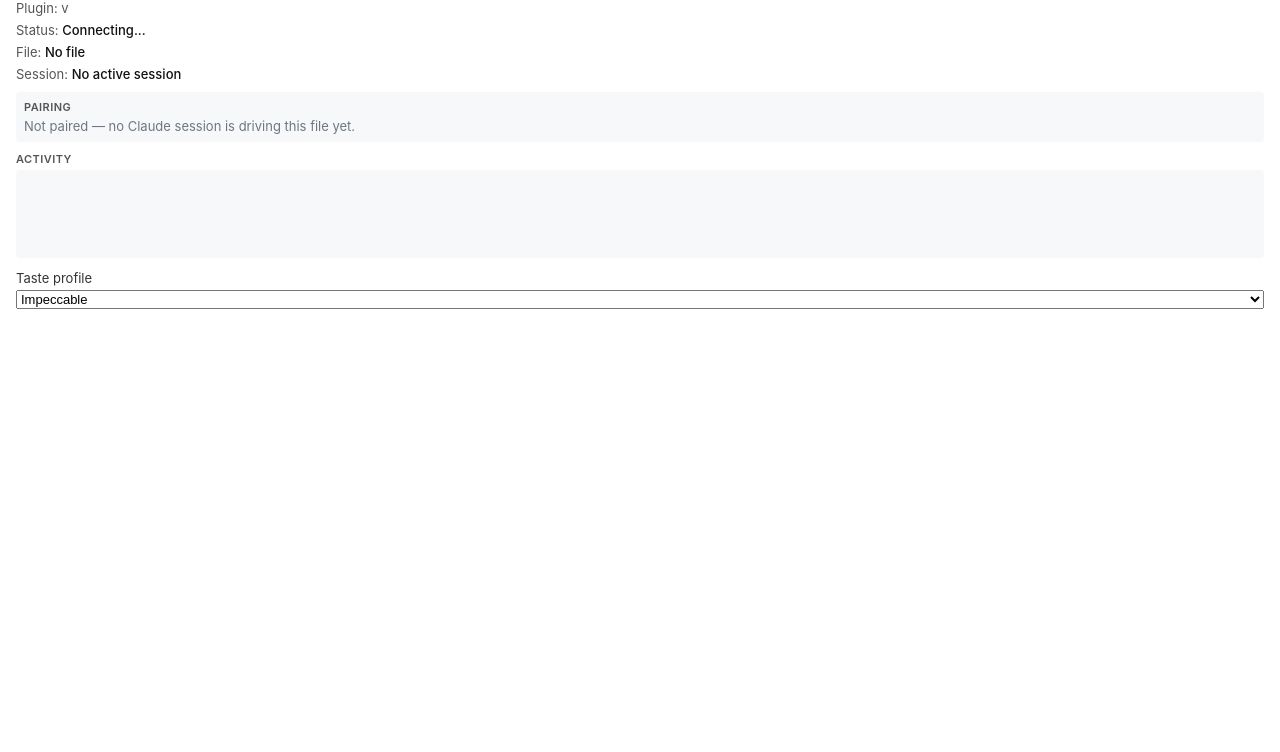
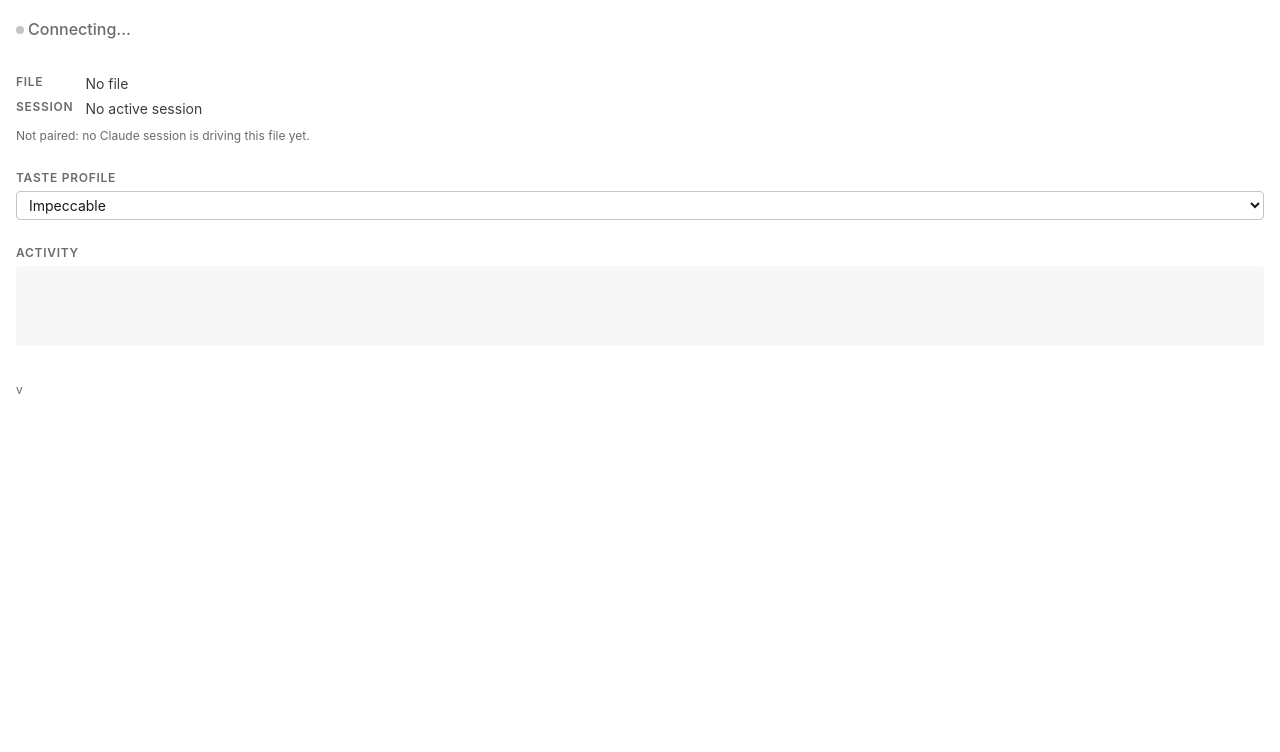
Before and after one commit to LukeHawkins/turbofig, a website: page plugin/src/ui/template.html in a window 1280 px wide. Shown: the part 48-800 px from the top of the page. Drawn offline with Linux system fonts and the light colour scheme.

Commit message:
Polish the plugin panel to the impeccable taste profile
Rebuild the panel CSS on impeccable design tokens: the spacing and type
scales, an Inter font stack, a neutral ramp, and muted semantic status
colours. Left-align the layout, group by proximity, and keep one hairline.
Obey the anti-slop blocklist and guard it with a taste test. Size the
window to fit. Remove em dashes from the panel copy.

```diff
--- a/plugin/src/code.ts
+++ b/plugin/src/code.ts
@@ -124,7 +124,7 @@ function emitFileInfo(): void {
 // Plugin bootstrap. Guard with a globalThis check so this file is importable in unit tests.
 // In the Figma sandbox, globalThis.figma is the PluginAPI. Outside it, the block is skipped.
 if ((globalThis as Record<string, unknown>).figma !== undefined) {
-  figma.showUI(__html__, { width: 320, height: 240 });
+  figma.showUI(__html__, { width: 320, height: 520 });
 
   /* Send FILE_INFO to the UI so it can identify the file to the daemon on connect. */
   emitFileInfo();
--- a/plugin/src/ui/template.html
+++ b/plugin/src/ui/template.html
@@ -5,129 +5,297 @@
     <meta name="viewport" content="width=device-width, initial-scale=1.0" />
     <title>Turbofig</title>
     <style>
+      /* === DESIGN TOKENS (impeccable profile) =========================== */
+      :root {
+        /* Spacing: impeccable scale (px): 4 8 12 16 24 32 48 64 96 */
+        --sp-1: 4px;
+        --sp-2: 8px;
+        --sp-3: 12px;
+        --sp-4: 16px;
+        --sp-5: 24px;
+        --sp-6: 32px;
+
+        /* Type: impeccable scale (px): 12 14 16 20 25 31 39 49 61 */
+        --fs-xs: 12px;
+        --fs-sm: 14px;
+        --fs-md: 16px;
+        --fs-lg: 20px;
+
+        /* Font stacks */
+        --ff-display: "Inter", "Space Grotesk", Arial, sans-serif;
+        --ff-body: "Inter", "Helvetica Neue", Arial, sans-serif;
+        --ff-mono: "SF Mono", "Fira Code", Consolas, monospace;
+
+        /* Neutral ramp: contrast vs white noted */
+        --n-0: #ffffff;
+        --n-50: #f7f7f7;
+        --n-100: #efefef;
+        --n-300: #c4c4c4;
+        --n-500: #6b6b6b; /* 4.8 : 1 on white: meets AA for normal text */
+        --n-700: #3d3d3d; /* 9.7 : 1 on white */
+        --n-900: #1a1a1a; /* 18  : 1 on white */
+
+        /* Muted semantic status (allowed by impeccable blocklist) */
+        --c-connected: #1e6b3a;
+        --c-reconnecting: #9a4d00;
+        --c-offline: #b91c1c;
+      }
+
+      /* === RESET ========================================================= */
+      *,
+      *::before,
+      *::after {
+        box-sizing: border-box;
+      }
+
+      /* === BASE ========================================================== */
       body {
-        font-family: -apple-system, BlinkMacSystemFont, "Segoe UI", sans-serif;
-        margin: 16px;
-        font-size: 13px;
-        color: #111;
+        font-family: var(--ff-body);
+        font-size: 14px;
+        line-height: 1.5;
+        color: var(--n-900);
+        background: var(--n-0);
+        margin: 0;
+        padding: var(--sp-4);
       }
-      h1 {
+
+      /* === HEADER: wordmark ============================================= */
+      .panel-header {
+        padding-bottom: var(--sp-2);
+        margin-bottom: var(--sp-3);
+        border-bottom: 1px solid var(--n-100);
+      }
+
+      .wordmark {
+        font-family: var(--ff-display);
+        font-size: 20px;
+        font-weight: 600;
+        letter-spacing: -0.02em;
+        line-height: 1;
+        color: var(--n-900);
+        margin: 0;
+      }
+
+      /* === STATUS BLOCK: focal point ==================================== */
+      /* Size before weight: the largest text on the panel. */
+      .status-block {
+        padding: var(--sp-2) 0;
+        margin-bottom: var(--sp-5);
+      }
+
+      #conn-status {
         font-size: 16px;
-        margin: 0 0 12px;
+        font-weight: 500;
+        color: var(--n-500);
       }
-      .info-row {
-        margin: 0 0 6px;
-        color: #555;
+
+      /* Coloured dot prefix; inherits class from #conn-status. */
+      #conn-status::before {
+        content: "";
+        display: inline-block;
+        width: var(--sp-2);
+        height: var(--sp-2);
+        border-radius: 50%;
+        background: var(--n-300);
+        margin-right: var(--sp-1);
+        vertical-align: middle;
+        position: relative;
+        top: -1px;
       }
-      .info-row span {
-        color: #111;
-        font-weight: 500;
+
+      #conn-status.connecting {
+        color: var(--n-500);
       }
       #conn-status.connected {
-        color: #1a7f37;
+        color: var(--c-connected);
+      }
+      #conn-status.connected::before {
+        background: var(--c-connected);
       }
       #conn-status.reconnecting {
-        color: #b85c00;
+        color: var(--c-reconnecting);
+      }
+      #conn-status.reconnecting::before {
+        background: var(--c-reconnecting);
       }
       #conn-status.offline {
-        color: #cf222e;
+        color: var(--c-offline);
       }
-      #pairing-section {
-        margin: 10px 0;
-        padding: 8px;
+      #conn-status.offline::before {
+        background: var(--c-offline);
+      }
+
+      /* === STALE WARNING ================================================= */
+      /* Hidden by default; shown when daemon and plugin versions differ. */
+      .stale-banner {
+        font-size: 12px;
+        color: #7d4e00;
+        background: #fef9c3;
         border-radius: 4px;
-        background: #f6f8fa;
+        padding: var(--sp-1) var(--sp-2);
+        margin-bottom: var(--sp-2);
       }
-      #pairing-section h2 {
-        font-size: 11px;
+
+      /* === META GROUP (file / session / pairing) ========================= */
+      .meta-section {
+        margin-bottom: var(--sp-5);
+      }
+
+      /* Two-column grid: label column auto-sized, value fills the rest. */
+      .meta-list {
+        display: grid;
+        grid-template-columns: auto 1fr;
+        column-gap: var(--sp-3);
+        row-gap: var(--sp-1);
+        margin: 0 0 var(--sp-2);
+        padding: 0;
+      }
+
+      /* display:contents removes the row div from layout; dt/dd become grid items. */
+      .meta-row {
+        display: contents;
+      }
+
+      .meta-row dt {
+        font-size: 12px;
         font-weight: 600;
         text-transform: uppercase;
-        letter-spacing: 0.04em;
-        color: #555;
-        margin: 0 0 4px;
+        letter-spacing: 0.06em;
+        color: var(--n-500);
+        align-self: baseline;
       }
+
+      .meta-row dd {
+        font-size: 14px;
+        color: var(--n-700);
+        margin: 0;
+        overflow: hidden;
+        text-overflow: ellipsis;
+        white-space: nowrap;
+      }
+
+      /* Pairing sits below the meta rows, slightly less prominent. */
       #pairing-line {
+        font-size: 12px;
         margin: 0;
-        color: #444;
+        line-height: 1.5;
+        color: var(--n-500);
       }
+
       #pairing-line.paired {
-        color: #1a7f37;
+        color: var(--c-connected);
       }
       #pairing-line.unpaired {
-        color: #6e7781;
+        color: var(--n-500);
       }
-      #stale-warning {
-        background: #fff8c5;
-        border: 1px solid #d4a017;
-        border-radius: 4px;
-        padding: 5px 8px;
-        font-size: 11px;
-        color: #7d4e00;
-        margin: 0 0 6px;
+
+      /* === TASTE PROFILE CONTROL ========================================= */
+      .control-section {
+        margin-bottom: var(--sp-5);
       }
-      #activity-section {
-        margin: 10px 0;
-      }
-      #activity-section h2 {
-        font-size: 11px;
+
+      .control-label {
+        display: block;
+        font-size: 12px;
         font-weight: 600;
         text-transform: uppercase;
-        letter-spacing: 0.04em;
-        color: #555;
-        margin: 0 0 4px;
+        letter-spacing: 0.06em;
+        color: var(--n-500);
+        margin-bottom: var(--sp-1);
       }
+
+      #profile,
+      #customProfile {
+        width: 100%;
+        font-size: 14px;
+        font-family: var(--ff-body);
+        padding: var(--sp-1) var(--sp-2);
+        border: 1px solid var(--n-300);
+        border-radius: 4px;
+        background: var(--n-0);
+        color: var(--n-900);
+      }
+
+      #customProfile {
+        margin-top: var(--sp-1);
+        display: none;
+      }
+
+      /* === ACTIVITY LOG ================================================== */
+      .log-section {
+        margin-bottom: var(--sp-5);
+      }
+
+      /* Reusable label style: 12px uppercase, muted. */
+      .section-label {
+        font-size: 12px;
+        font-weight: 600;
+        text-transform: uppercase;
+        letter-spacing: 0.06em;
+        color: var(--n-500);
+        margin: 0 0 var(--sp-1);
+      }
+
       #activity-log {
         height: 80px;
         overflow-y: auto;
-        background: #f6f8fa;
+        background: var(--n-50);
         border-radius: 4px;
-        padding: 4px 6px;
-        font-family: monospace;
-        font-size: 11px;
-        color: #444;
+        padding: var(--sp-1) var(--sp-2);
+        font-family: var(--ff-mono);
+        font-size: 12px;
+        color: var(--n-700);
       }
+
       .log-entry {
         line-height: 1.6;
       }
-      #profile-row {
-        margin-top: 12px;
+
+      /* === FOOTER: quiet version line =================================== */
+      .panel-footer {
+        padding-top: var(--sp-2);
       }
-      #profile-row label {
-        display: block;
-        margin-bottom: 4px;
-        color: #333;
-      }
-      #profile {
-        width: 100%;
-        font-size: 13px;
-        box-sizing: border-box;
-      }
-      #customProfile {
-        width: 100%;
-        font-size: 13px;
-        box-sizing: border-box;
-        margin-top: 4px;
-        display: none;
+
+      .version-text {
+        font-size: 12px;
+        color: var(--n-500);
       }
     </style>
   </head>
   <body>
-    <h1>Turbofig</h1>
-    <p class="info-row">Plugin: v<span id="plugin-version"></span></p>
-    <div id="stale-warning" role="alert" style="display:none"></div>
-    <p class="info-row">Status: <span id="conn-status">Connecting...</span></p>
-    <p class="info-row">File: <span id="file-line">No file</span></p>
-    <p class="info-row">Session: <span id="session-line">No active session</span></p>
-    <section id="pairing-section" aria-label="Pairing">
-      <h2>Pairing</h2>
-      <p id="pairing-line" class="unpaired">Not paired — no Claude session is driving this file yet.</p>
+    <!-- Wordmark: one border below separates it from the panel content. -->
+    <header class="panel-header">
+      <h1 class="wordmark">Turbofig</h1>
+    </header>
+
+    <!-- Focal point: connection status. Largest text in the panel. -->
+    <div class="status-block">
+      <span id="conn-status">Connecting...</span>
+    </div>
+
+    <!-- Stale warning: visible only when daemon and plugin versions differ. -->
+    <div id="stale-warning" class="stale-banner" role="alert" style="display:none"></div>
+
+    <!-- File identity and pairing: grouped tightly by proximity. -->
+    <section class="meta-section" aria-label="File and session">
+      <dl class="meta-list">
+        <div class="meta-row">
+          <dt>File</dt>
+          <dd id="file-line">No file</dd>
+        </div>
+        <div class="meta-row">
+          <dt>Session</dt>
+          <dd id="session-line">No active session</dd>
+        </div>
+      </dl>
+      <p id="pairing-line" class="unpaired">
+        Not paired: no Claude session is driving this file yet.
+      </p>
     </section>
-    <section id="activity-section" aria-label="Activity">
-      <h2>Activity</h2>
-      <div id="activity-log" role="log" aria-live="polite"></div>
-    </section>
-    <div id="profile-row">
-      <label for="profile">Taste profile</label>
+
+    <!-- Taste profile: a single control, labelled clearly. -->
+    <section class="control-section" aria-label="Taste profile">
+      <label class="control-label" for="profile">Taste profile</label>
       <select id="profile">
         <option value="impeccable">Impeccable</option>
         <option value="editorial">Editorial</option>
@@ -136,7 +304,19 @@
         <option value="custom">Custom</option>
       </select>
       <input id="customProfile" type="text" placeholder="Enter profile id" />
-    </div>
+    </section>
+
+    <!-- Activity log: monospace, fixed height, scrollable. -->
+    <section class="log-section" aria-label="Activity">
+      <p class="section-label">Activity</p>
+      <div id="activity-log" role="log" aria-live="polite"></div>
+    </section>
+
+    <!-- Footer: plugin version, quiet and small. -->
+    <footer class="panel-footer">
+      <span class="version-text">v<span id="plugin-version"></span></span>
+    </footer>
+
     <script>__UI_BUNDLE__</script>
   </body>
 </html>
--- a/plugin/src/ui/ui-logic.ts
+++ b/plugin/src/ui/ui-logic.ts
@@ -19,7 +19,7 @@ export interface ConnStateResult {
  * Computes the connection state and display label from a WS event and attempt count.
  * Call this on each WS lifecycle event. Pass the current attempt counter.
  * Attempt 0 means the initial connect. Offline threshold: 5 or more failed attempts.
- * "error" returns reconnecting — the close event fires next and drives the retry.
+ * "error" returns reconnecting: the close event fires next and drives the retry.
  */
 export function connStateFromEvent(event: WsEvent, attempt: number): ConnStateResult {
   if (event === "open") {
@@ -131,7 +131,7 @@ export function formatPairing(sessionId: string, fileName: string): PairingResul
   if (!sessionId) {
     return {
       paired: false,
-      label: "Not paired — no Claude session is driving this file yet.",
+      label: "Not paired: no Claude session is driving this file yet.",
     };
   }
   const shortId = sessionId.length > 12 ? `${sessionId.slice(0, 12)}...` : sessionId;
```
Also changed, not shown: PLAN.md (+1 -1 lines), plugin/src/ui/template-taste.test.ts (added, +67 -0 lines).
